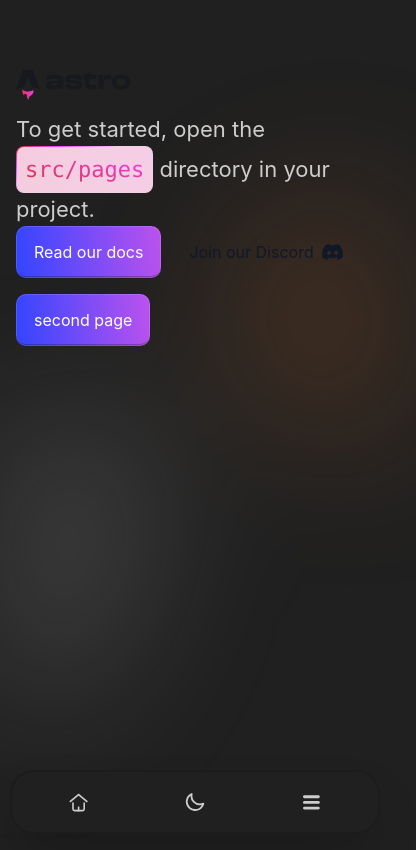
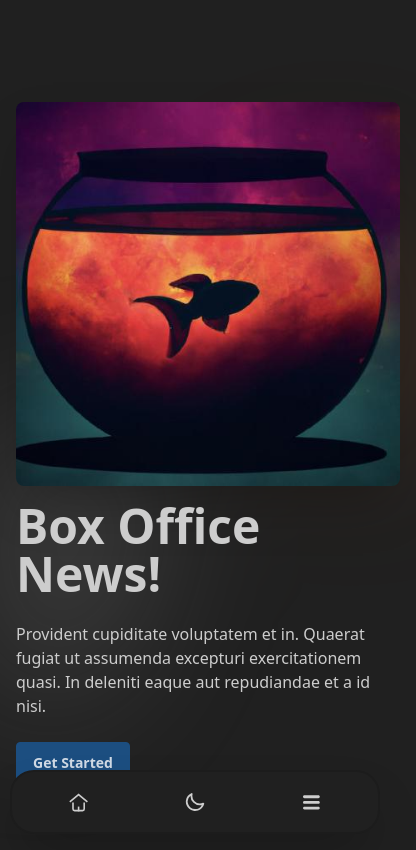
Before and after one commit to melloCoding/melloCoding.com, an Astro site: page / in a window 390 px wide. Shown: the whole page, 416 px wide, since content can reach past the window. Built offline with nearby package versions, Linux system fonts and the light colour scheme; Astro itself is replaced by a stand-in of ours.

Commit message:
added more backgrounds and attempted to make the backgrounds work better with light mode but failed to so I reverted to the old functionality and modifyed the welcome and layout.astro files

```diff
--- a/src/components/Welcome.astro
+++ b/src/components/Welcome.astro
@@ -1,206 +1,20 @@
 ---
-import astroLogo from "../assets/astro.svg";
+import Logo from "../assets/logo.jpeg";
 //import background from "../assets/background.svg";
 import "../styles/global.css";
 ---
 
-<div id="container">
-  <main>
-    <section id="hero">
-      <a href="https://astro.build"
-        ><img
-          src={astroLogo.src}
-          width="115"
-          height="48"
-          alt="Astro Homepage"
-        /></a
-      >
-      <h1>
-        To get started, open the <code><pre>src/pages</pre></code> directory in your
-        project.
-      </h1>
-      <section id="links">
-        <a class="button" href="https://docs.astro.build">Read our docs</a>
-        <a href="https://astro.build/chat"
-          >Join our Discord <svg
-            xmlns="http://www.w3.org/2000/svg"
-            viewBox="0 0 127.14 96.36"
-            ><path
-              fill="currentColor"
-              d="M107.7 8.07A105.15 105.15 0 0 0 81.47 0a72.06 72.06 0 0 0-3.36 6.83 97.68 97.68 0 0 0-29.11 0A72.37 72.37 0 0 0 45.64 0a105.89 105.89 0 0 0-26.25 8.09C2.79 32.65-1.71 56.6.54 80.21a105.73 105.73 0 0 0 32.17 16.15 77.7 77.7 0 0 0 6.89-11.11 68.42 68.42 0 0 1-10.85-5.18c.91-.66 1.8-1.34 2.66-2a75.57 75.57 0 0 0 64.32 0c.87.71 1.76 1.39 2.66 2a68.68 68.68 0 0 1-10.87 5.19 77 77 0 0 0 6.89 11.1 105.25 105.25 0 0 0 32.19-16.14c2.64-27.38-4.51-51.11-18.9-72.15ZM42.45 65.69C36.18 65.69 31 60 31 53s5-12.74 11.43-12.74S54 46 53.89 53s-5.05 12.69-11.44 12.69Zm42.24 0C78.41 65.69 73.25 60 73.25 53s5-12.74 11.44-12.74S96.23 46 96.12 53s-5.04 12.69-11.43 12.69Z"
-            ></path></svg
-          >
-        </a>
-        <a class="button" href="/secondPage"> second page </a>
-      </section>
-    </section>
-  </main>
+<div class="hero min-h-screen">
+  <div class="hero-content flex-col lg:flex-row">
+    <img src={Logo.src} class="max-w-sm rounded-lg shadow-2xl" />
+    <div>
+      <h1 class="text-5xl font-bold">Box Office News!</h1>
+      <p class="py-6">
+        Provident cupiditate voluptatem et in. Quaerat fugiat ut assumenda
+        excepturi exercitationem quasi. In deleniti eaque aut repudiandae et a
+        id nisi.
+      </p>
+      <button class="btn btn-primary">Get Started</button>
+    </div>
+  </div>
 </div>
-
-<style>
-  #background {
-    position: fixed;
-    top: 0;
-    left: 0;
-    width: 100%;
-    height: 100%;
-    z-index: -1;
-    filter: blur(100px);
-  }
-
-  #container {
-    font-family: Inter, Roboto, "Helvetica Neue", "Arial Nova", "Nimbus Sans",
-      Arial, sans-serif;
-    height: 100%;
-  }
-
-  main {
-    height: 100%;
-    display: flex;
-    justify-content: center;
-  }
-
-  #hero {
-    display: flex;
-    align-items: start;
-    flex-direction: column;
-    justify-content: center;
-    padding: 16px;
-  }
-
-  h1 {
-    font-size: 22px;
-    margin-top: 0.25em;
-  }
-
-  #links {
-    display: flex;
-    gap: 16px;
-  }
-
-  #links a {
-    display: flex;
-    align-items: center;
-    padding: 10px 12px;
-    color: #111827;
-    text-decoration: none;
-    transition: color 0.2s;
-  }
-
-  #links a:hover {
-    color: rgb(78, 80, 86);
-  }
-
-  #links a svg {
-    height: 1em;
-    margin-left: 8px;
-  }
-
-  #links a.button {
-    color: white;
-    background: linear-gradient(83.21deg, #3245ff 0%, #bc52ee 100%);
-    box-shadow:
-      inset 0 0 0 1px rgba(255, 255, 255, 0.12),
-      inset 0 -2px 0 rgba(0, 0, 0, 0.24);
-    border-radius: 10px;
-  }
-
-  #links a.button:hover {
-    color: rgb(230, 230, 230);
-    box-shadow: none;
-  }
-
-  pre {
-    font-family: ui-monospace, "Cascadia Code", "Source Code Pro", Menlo,
-      Consolas, "DejaVu Sans Mono", monospace;
-    font-weight: normal;
-    background: linear-gradient(14deg, #d83333 0%, #f041ff 100%);
-    -webkit-background-clip: text;
-    -webkit-text-fill-color: transparent;
-    background-clip: text;
-    margin: 0;
-  }
-
-  h2 {
-    margin: 0 0 1em;
-    font-weight: normal;
-    color: #111827;
-    font-size: 20px;
-  }
-
-  p {
-    color: #4b5563;
-    font-size: 16px;
-    line-height: 24px;
-    letter-spacing: -0.006em;
-    margin: 0;
-  }
-
-  code {
-    display: inline-block;
-    background:
-      linear-gradient(66.77deg, #f3cddd 0%, #f5cee7 100%) padding-box,
-      linear-gradient(155deg, #d83333 0%, #f041ff 18%, #f5cee7 45%) border-box;
-    border-radius: 8px;
-    border: 1px solid transparent;
-    padding: 6px 8px;
-  }
-
-  .box {
-    padding: 16px;
-    background: rgba(255, 255, 255, 1);
-    border-radius: 16px;
-    border: 1px solid white;
-  }
-
-  #news {
-    position: absolute;
-    bottom: 16px;
-    right: 16px;
-    max-width: 300px;
-    text-decoration: none;
-    transition: background 0.2s;
-    backdrop-filter: blur(50px);
-  }
-
-  #news:hover {
-    background: rgba(255, 255, 255, 0.55);
-  }
-
-  @media screen and (max-height: 368px) {
-    #news {
-      display: none;
-    }
-  }
-
-  @media screen and (max-width: 768px) {
-    #container {
-      display: flex;
-      flex-direction: column;
-    }
-
-    #hero {
-      display: block;
-      padding-top: 10%;
-    }
-
-    #links {
-      flex-wrap: wrap;
-    }
-
-    #links a.button {
-      padding: 14px 18px;
-    }
-
-    #news {
-      right: 16px;
-      left: 16px;
-      bottom: 2.5rem;
-      max-width: 100%;
-    }
-
-    h1 {
-      line-height: 1.5;
-    }
-  }
-</style>
--- a/src/layouts/Layout.astro
+++ b/src/layouts/Layout.astro
@@ -16,7 +16,7 @@
 
     <script is:inline>
       // Prevent FART (Flash of inAccurate coloR Theme)
-      const theme = localStorage.getItem("theme") ?? "business";
+      export const theme = localStorage.getItem("theme") ?? "business";
       document.documentElement.setAttribute("data-theme", theme);
     </script>
 
```
Also changed, not shown: src/assets/blobs/light/blob1.svg (added), src/assets/blobs/light/blob2.svg (added), src/assets/blobs/light/blob3.svg (added), src/assets/blobs/light/blob4.svg (added), src/assets/blobs/light/blob5.svg (added), src/assets/logo.jpeg (added).
